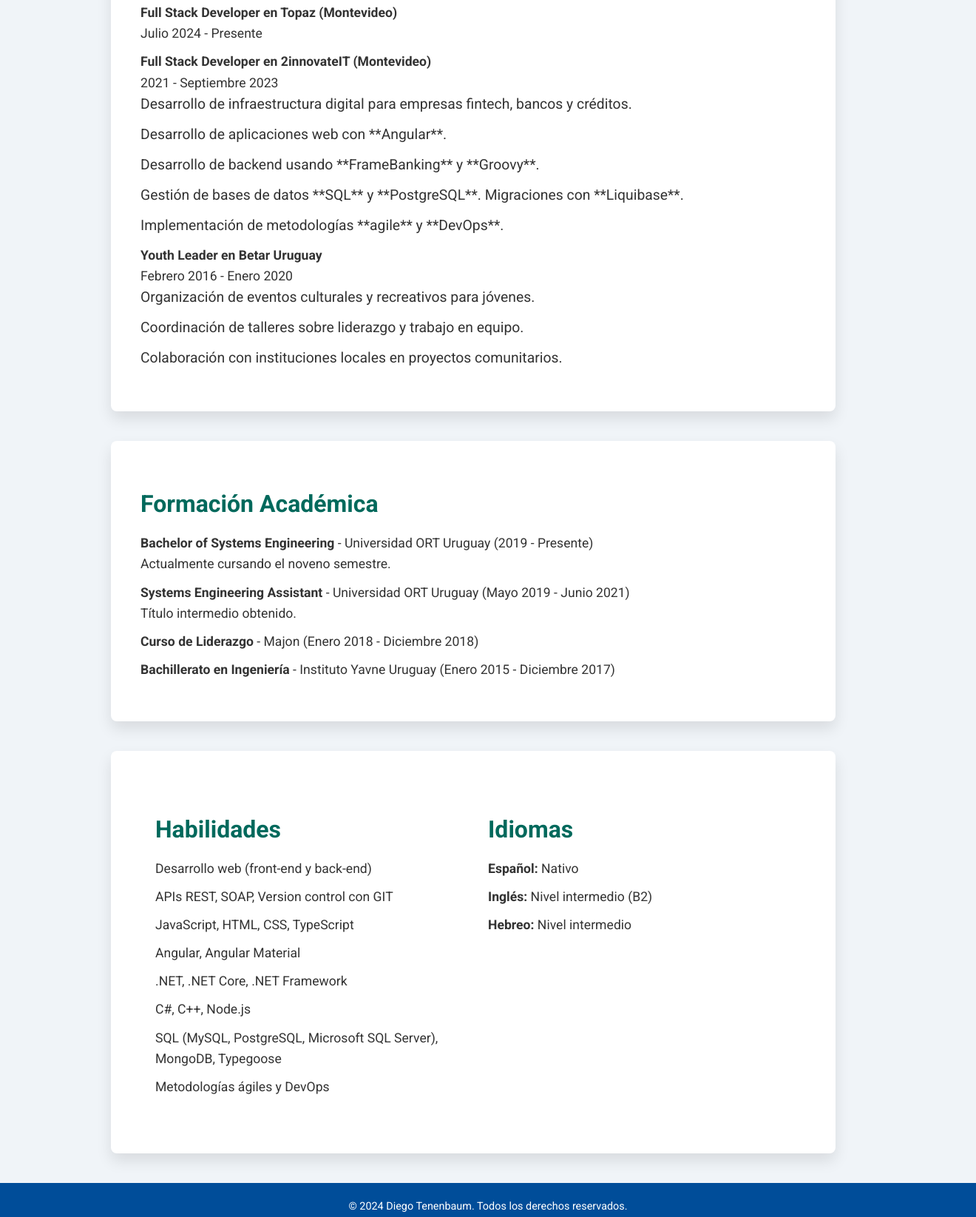
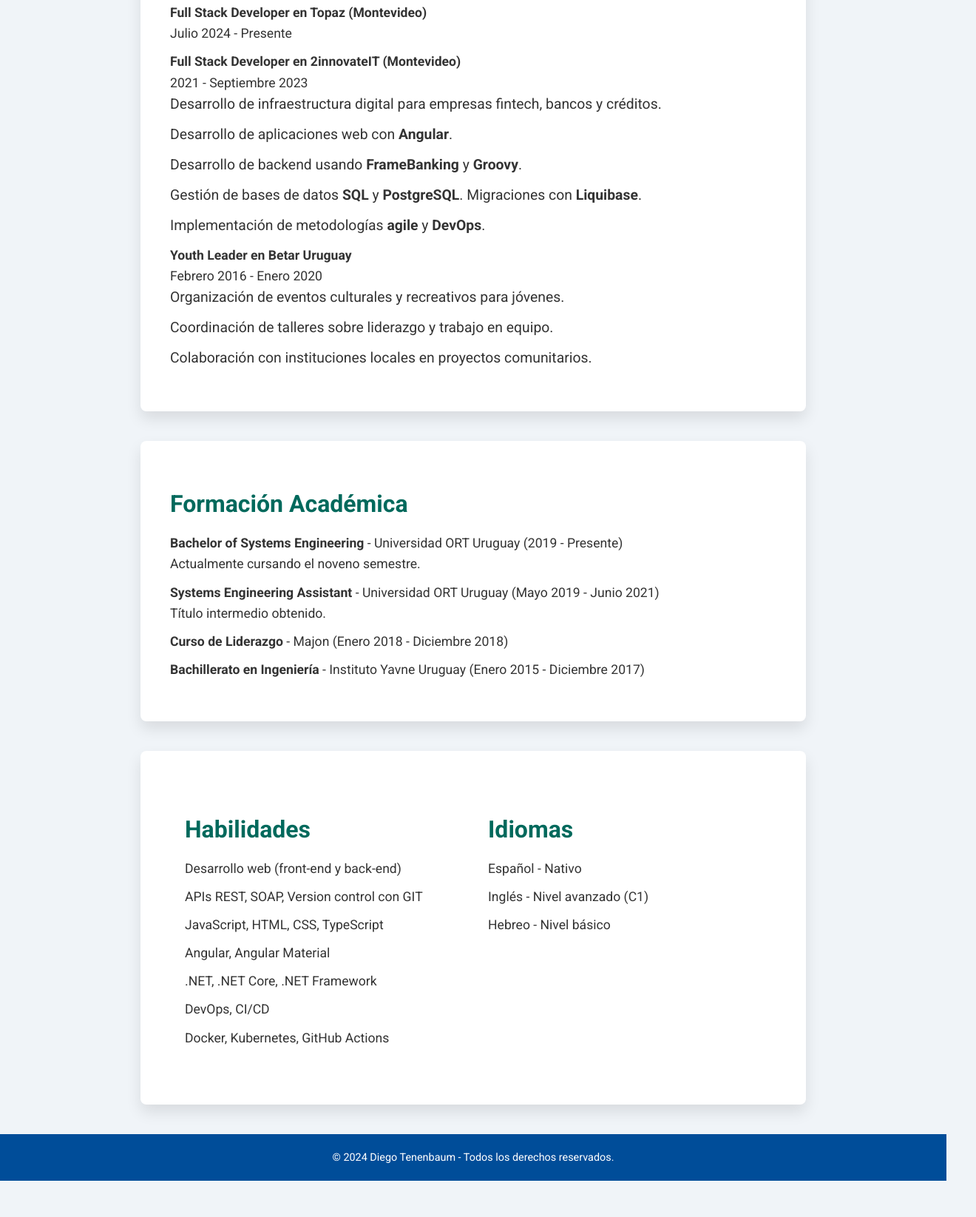
Before and after one commit to DiegoTenenbaumLion/CV-DIEGO-TENENBAUM, a plain HTML site: page index.html in a window 1280 px wide. Shown: the part 1054-2699 px from the top of the page at 74% size, 1320 px wide, since content can reach past the window. After the commit the page ends 2650 px from the top, so only its background shows below. Drawn offline with Linux system fonts and the light colour scheme.

Commit message:
Update index.html

```diff
--- a/index.html
+++ b/index.html
@@ -12,6 +12,7 @@
             font-family: 'Roboto', sans-serif;
             background-color: #f0f4f8;
             color: #333;
+            overflow-x: hidden; /* Evita el desplazamiento horizontal */
         }
 
         header {
@@ -50,6 +51,7 @@
             border-radius: 50%;
             margin-top: 20px;
             transition: transform 0.3s ease;
+            max-width: 100%; /* Para asegurar que la imagen no exceda el ancho del viewport */
         }
 
         header a img:hover {
@@ -143,6 +145,12 @@
             flex: 1;
             padding: 20px;
         }
+
+        /* Asegura que el contenido no exceda el ancho máximo de la pantalla */
+        * {
+            box-sizing: border-box;
+        }
+
     </style>
 </head>
 <body>
@@ -165,9 +173,6 @@
             <strong>Email:</strong> <a href="mailto:diegoten2014@gmail.com">diegoten2014@gmail.com</a>
         </div>
         <div>
-            <strong>Teléfono:</strong> +598 91296761
-        </div>
-        <div>
             <strong>LinkedIn:</strong> <a href="https://www.linkedin.com/in/diego-tenenbaum-li%C3%B3n-538589222/">Diego Tenenbaum</a>
         </div>
     </div>
@@ -175,7 +180,7 @@
 
 <section>
     <h2>Resumen Profesional</h2>
-    <p>Soy un Full Stack Developer con experiencia en el diseño y desarrollo de aplicaciones web. Tengo sólidas habilidades en lenguajes de programación, tecnologías de front-end y back-end, y siempre busco aprender nuevas tecnologías. Tengo experiencia en **Angular** y **.NET**, y soy proactivo y entusiasta del aprendizaje continuo.</p>
+    <p>Soy un Full Stack Developer con experiencia en el diseño y desarrollo de aplicaciones web. Tengo sólidas habilidades en lenguajes de programación, tecnologías de front-end y back-end, y siempre busco aprender nuevas tecnologías. Tengo experiencia en <strong>Angular</strong> y <strong>.NET</strong>, y soy proactivo y entusiasta del aprendizaje continuo.</p>
 </section>
 
 <section>
@@ -185,10 +190,10 @@
         <li><strong>Full Stack Developer en 2innovateIT (Montevideo)</strong><br>2021 - Septiembre 2023
             <ul>
                 <li>Desarrollo de infraestructura digital para empresas fintech, bancos y créditos.</li>
-                <li>Desarrollo de aplicaciones web con **Angular**.</li>
-                <li>Desarrollo de backend usando **FrameBanking** y **Groovy**.</li>
-                <li>Gestión de bases de datos **SQL** y **PostgreSQL**. Migraciones con **Liquibase**.</li>
-                <li>Implementación de metodologías **agile** y **DevOps**.</li>
+                <li>Desarrollo de aplicaciones web con <strong>Angular</strong>.</li>
+                <li>Desarrollo de backend usando <strong>FrameBanking</strong> y <strong>Groovy</strong>.</li>
+                <li>Gestión de bases de datos <strong>SQL</strong> y <strong>PostgreSQL</strong>. Migraciones con <strong>Liquibase</strong>.</li>
+                <li>Implementación de metodologías <strong>agile</strong> y <strong>DevOps</strong>.</li>
             </ul>
         </li>
         <li><strong>Youth Leader en Betar Uruguay</strong><br>Febrero 2016 - Enero 2020
@@ -220,24 +225,22 @@
             <li>JavaScript, HTML, CSS, TypeScript</li>
             <li>Angular, Angular Material</li>
             <li>.NET, .NET Core, .NET Framework</li>
-            <li>C#, C++, Node.js</li>
-            <li>SQL (MySQL, PostgreSQL, Microsoft SQL Server), MongoDB, Typegoose</li>
-            <li>Metodologías ágiles y DevOps</li>
+            <li>DevOps, CI/CD</li>
+            <li>Docker, Kubernetes, GitHub Actions</li>
         </ul>
     </div>
-
     <div>
         <h2>Idiomas</h2>
         <ul>
-            <li><strong>Español:</strong> Nativo</li>
-            <li><strong>Inglés:</strong> Nivel intermedio (B2)</li>
-            <li><strong>Hebreo:</strong> Nivel intermedio</li>
+            <li>Español - Nativo</li>
+            <li>Inglés - Nivel avanzado (C1)</li>
+            <li>Hebreo - Nivel básico</li>
         </ul>
     </div>
 </section>
 
 <footer>
-    <p>&copy; 2024 Diego Tenenbaum. Todos los derechos reservados.</p>
+    <p>&copy; 2024 Diego Tenenbaum - Todos los derechos reservados.</p>
 </footer>
 
 </body>
```
